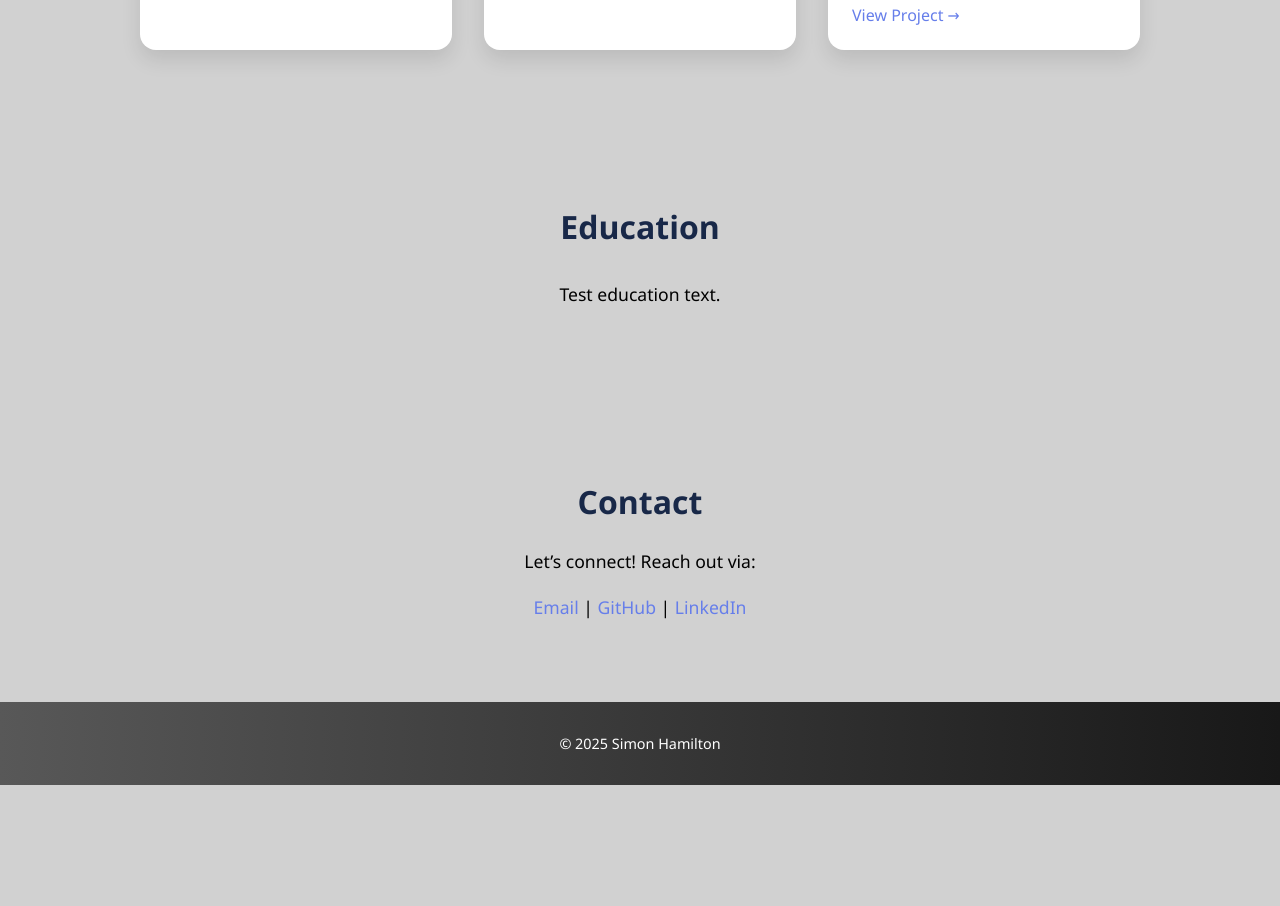
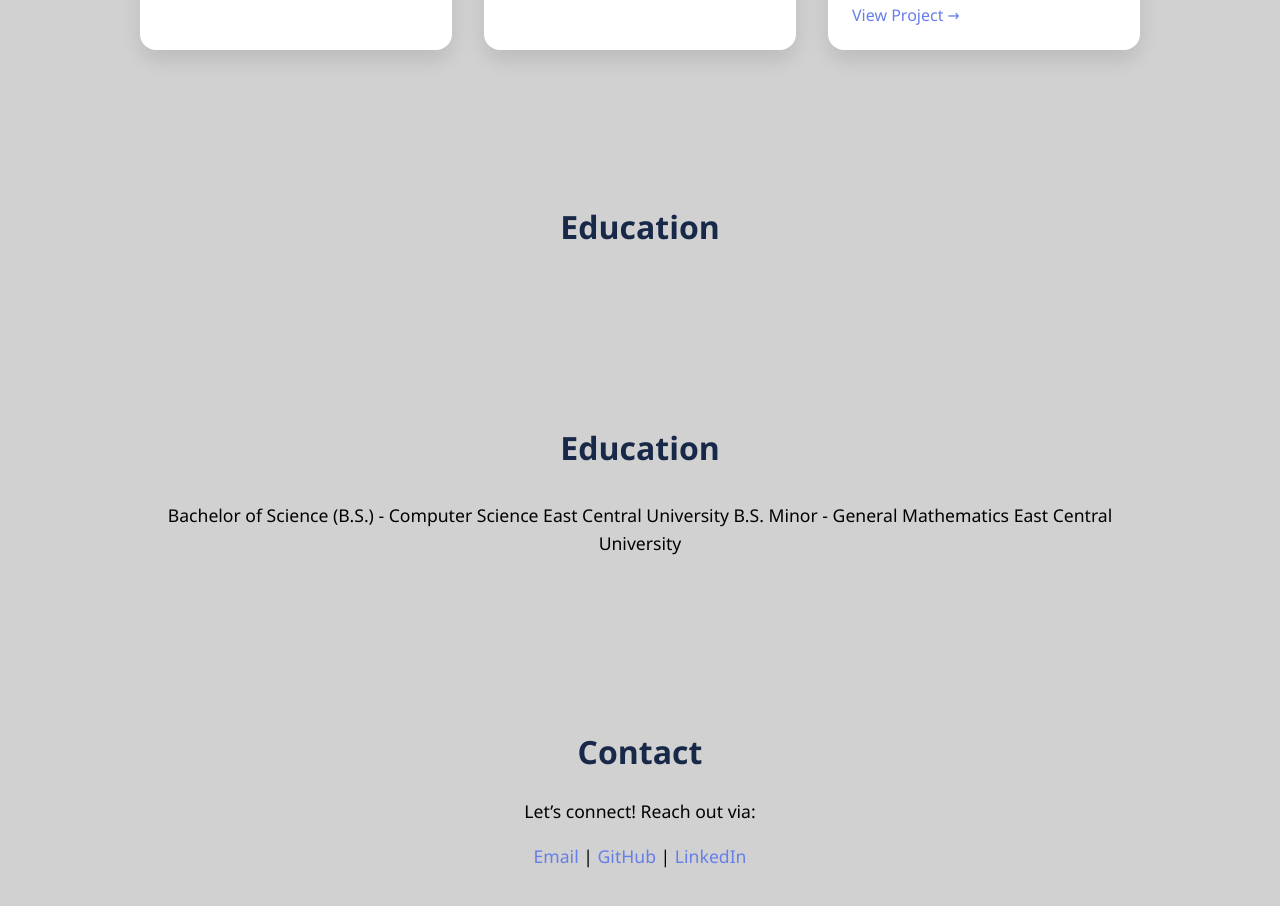
Before and after one commit to Siman73000/React-Portfolio, a React (Vite) app in the folder port/: page / in a window 1280 px wide. Shown: the part 1814-2720 px from the top of the page. Before the commit the page ends 2599 px from the top, so only its background shows below. Built offline with nearby package versions, Linux system fonts and the light colour scheme.

Commit message:
added more education code.

```diff
--- a/port/App.jsx
+++ b/port/App.jsx
@@ -186,8 +186,18 @@ export default function App() {
       </section>
 
       {/* Education Section */}
+      <section id="education" className="education">
+        <h2>Education</h2>
+        <div className="education-grid">
+          {education.map((education, idx) => (
+            <motion.div
+            key={idx}
+            className="education-card"
+            ></motion.div>
+          ))}
+        </div>
+      </section>
       <motion.section
-        id="education"
         className="education"
         initial={{ opacity: 0 }}
         whileInView={{ opacity: 1 }}
@@ -196,7 +206,11 @@ export default function App() {
       >
         <h2>Education</h2>
         <p classname="education">
-          Test education text.
+          Bachelor of Science (B.S.) - Computer Science
+          East Central University
+
+          B.S. Minor - General Mathematics
+          East Central University
         </p>
 
       </motion.section>
```
